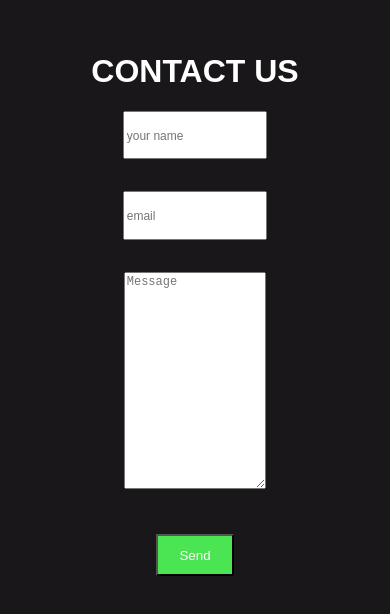
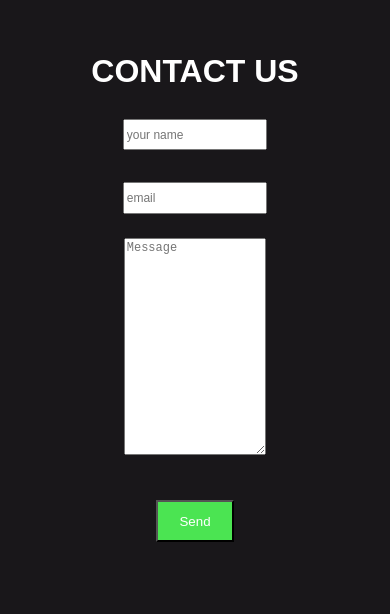
Before and after one commit to wemerch/wemerch-frontend, a React app: page / in a window 390 px wide. Shown: the part 2814-3428 px from the top of the page. Built offline with nearby package versions, Linux system fonts and the light colour scheme.

```diff
--- a/src/styles/css/contactus.css
+++ b/src/styles/css/contactus.css
@@ -68,4 +68,9 @@
     ::placeholder {
         font-size: 12px;
     }
+
+   .field {
+       height: 3vh;
+       margin: .5rem;
+   }
 }
```
